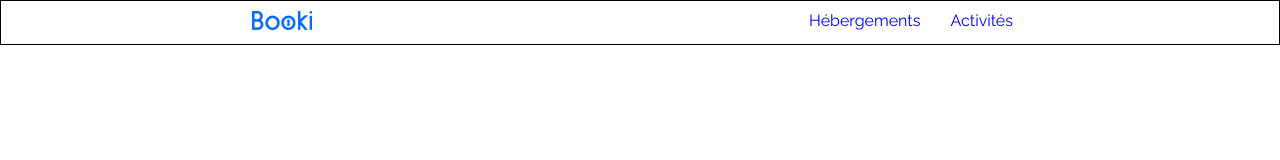
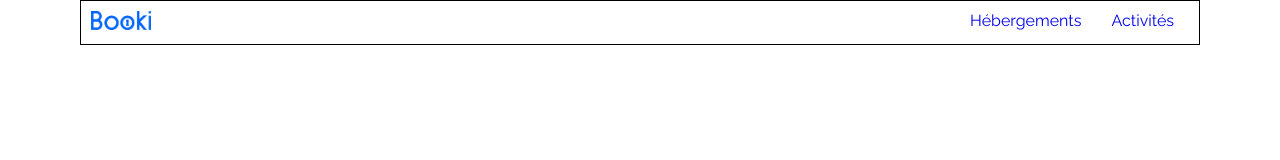
Before and after one commit to Kayem27/Booki, a plain HTML site: page index.html in a window 1280 px wide. Drawn offline with Linux system fonts and the light colour scheme.

Commit message:
premier commit

```diff
--- a/css/index.css
+++ b/css/index.css
@@ -17,7 +17,7 @@ body{
 }
 .navigation{
     display: flex;
-    justify-content: space-around;
+    justify-content: space-between;
     border: 1px solid black;
     padding: 10px;
 }
--- a/index.html
+++ b/index.html
@@ -11,6 +11,7 @@
 </head>
 <body>
     <header>
+        <div class="max-width">
             <nav class="navigation">
                 <div class="logo">
                     <img src="./Images Booki/logo/Booki@3x.png" alt="logo">
@@ -20,6 +21,7 @@
                     <li><a href="#">Activités</a></li>
                 </ul>
             </nav>
+        </div>
     </header>
 </body>
 </html>
```
Also changed, not shown: 1 other file. Lines whose indentation alone changed are shown as unchanged.
